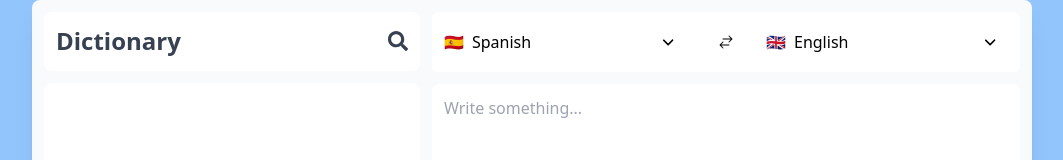
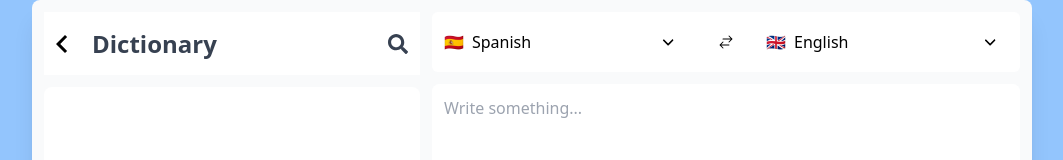
Before and after one commit to WilerMS/AITranslator, a React (Vite) app in the folder client/: page / in a window 1280 px wide. Shown: the top 160 px of the page, without its empty margins (108-1171 px from the left). Built offline with nearby package versions, Linux system fonts and the light colour scheme.

Commit message:
Add left menu

```diff
--- a/client/package.json
+++ b/client/package.json
@@ -13,6 +13,9 @@
     "deploy": "gh-pages -d dist"
   },
   "dependencies": {
+    "@fortawesome/free-solid-svg-icons": "^6.5.1",
+    "@fortawesome/react-fontawesome": "^0.2.0",
+    "classnames": "^2.5.1",
     "dotenv": "^16.0.3",
     "framer-motion": "^10.10.0",
     "react": "^18.2.0",
--- a/client/src/App.tsx
+++ b/client/src/App.tsx
@@ -3,7 +3,7 @@ import { useTranslatorStore } from '@hooks/useTranslatorStore'
 import { LanguageSelector } from '@components/LanguageSelector'
 import { AUTO_LANGUAGE, SUPORTED_LANGUAGES } from '@constants/suportedLanguages'
 import { Textarea } from '@components/Textarea'
-import { useEffect, useId } from 'react'
+import { useEffect, useId, useState } from 'react'
 import { useDebounce } from '@hooks/useDebounce'
 import { translate } from 'service/translator'
 import ActionButton from '@components/ActionButton'
@@ -30,6 +30,7 @@ export default function App () {
     setFromText,
     setResult
   } = useTranslatorStore()
+  const [showFavorites, setShowFavorites] = useState(false)
 
   const debouncedText = useDebounce(fromText)
 
@@ -42,9 +43,7 @@ export default function App () {
     const to = SUPORTED_LANGUAGES[toLanguage]?.name
 
     translate(debouncedText, from, to)
-      .then((result) => {
-        setResult(result)
-      })
+      .then(setResult)
       .catch((e) => {
         setResult('Error...!')
       })
@@ -93,6 +92,8 @@ export default function App () {
         <div className='w-full h-full md:flex'>
           <Favorites
             translations={favTranslations}
+            onClose={() => setShowFavorites(false)}
+            show={showFavorites}
           />
 
           <div className='flex gap-3 flex-col p-3 md:pl-0 h-full w-full'>
@@ -141,7 +142,9 @@ export default function App () {
               </div>
             </div>
             <div className='relative w-full h-1/3 rounded-lg flex items-center justify-center gap-5'>
-              <button className='text-cyan-600 bg-white rounded-full z-40 shadow-xl p-3 text-2xl transition hover:scale-105 active:scale-95'>
+              <button
+                onClick={() => setShowFavorites(true)}
+                className='text-cyan-600 bg-white rounded-full z-40 shadow-xl p-3 text-2xl transition hover:scale-105 active:scale-95'>
                 <HiMenuAlt2 />
               </button>
               <Dictaphone
--- a/client/src/components/Favorites.tsx
+++ b/client/src/components/Favorites.tsx
@@ -4,12 +4,17 @@ import { useTranslatorContext } from 'context/translator'
 import React, { useEffect, useMemo, useState, type FC } from 'react'
 import { CgTrashEmpty } from 'react-icons/cg'
 import { FaHeart, FaSearch, FaTimes, FaTrash } from 'react-icons/fa'
+import { MdChevronLeft } from 'react-icons/md'
+
 import { type Translation } from 'types'
 import { intersection } from 'utils'
 import Logo from './Logo'
+import cn from 'classnames'
 
 interface FavoritesProps {
   translations: Translation[]
+  onClose: () => void
+  show?: boolean
 }
 
 interface FavoriteSearchProps {
@@ -27,7 +32,7 @@ const FavoriteSearch: FC<FavoriteSearchProps> = ({
     setText(e.currentTarget.value)
   }
 
-  const handleToggleSearch = () => setIsSearching(!isSearching)
+  const handleToggleSearch = () => { setIsSearching(!isSearching) }
 
   useEffect(() => {
     onSearch(debouncedText)
@@ -49,10 +54,10 @@ const FavoriteSearch: FC<FavoriteSearchProps> = ({
   )
 }
 
-const Favorites: FC<FavoritesProps> = ({ translations }) => {
+const Favorites: FC<FavoritesProps> = ({ translations, onClose = () => {}, show = true }) => {
   const [searchedText, setSearchedText] = useState('')
 
-  const handleSearchFavorite = (value: string) => setSearchedText(value)
+  const handleSearchFavorite = (value: string) => { setSearchedText(value) }
 
   const intersectedTranslations = useMemo(() => {
     if (searchedText) {
@@ -62,8 +67,24 @@ const Favorites: FC<FavoritesProps> = ({ translations }) => {
   }, [searchedText, translations])
 
   return (
-    <div className='hidden relative md:max-w-[400px] md:min-w-[400px] md:flex flex-col p-3 gap-3'>
-      <FavoriteSearch onSearch={handleSearchFavorite} />
+    <div
+      className={cn(
+        show ? 'right-0' : 'right-[100%]',
+        'transition-all',
+        'absolute w-full h-full z-[99] ',
+        'md:right-0 md:relative md:max-w-[400px] md:min-w-[400px] md:flex flex-col p-3 gap-3'
+
+      )}
+    >
+      <div className='bg-white flex items-center'>
+        <button
+          onClick={onClose}
+          className='h-full bg-white text-4xl'
+        >
+          <MdChevronLeft />
+        </button>
+        <FavoriteSearch onSearch={handleSearchFavorite} />
+      </div>
 
       <div className='p-3 bg-white h-full rounded-lg flex flex-col gap-3 overflow-y-scroll scrollbar-hide md:pb-24'>
         {intersectedTranslations.map((translation) => (
```
Also changed, not shown: client/.eslintrc.cjs, 1 other file (tests, documents, lock files or other folders).
